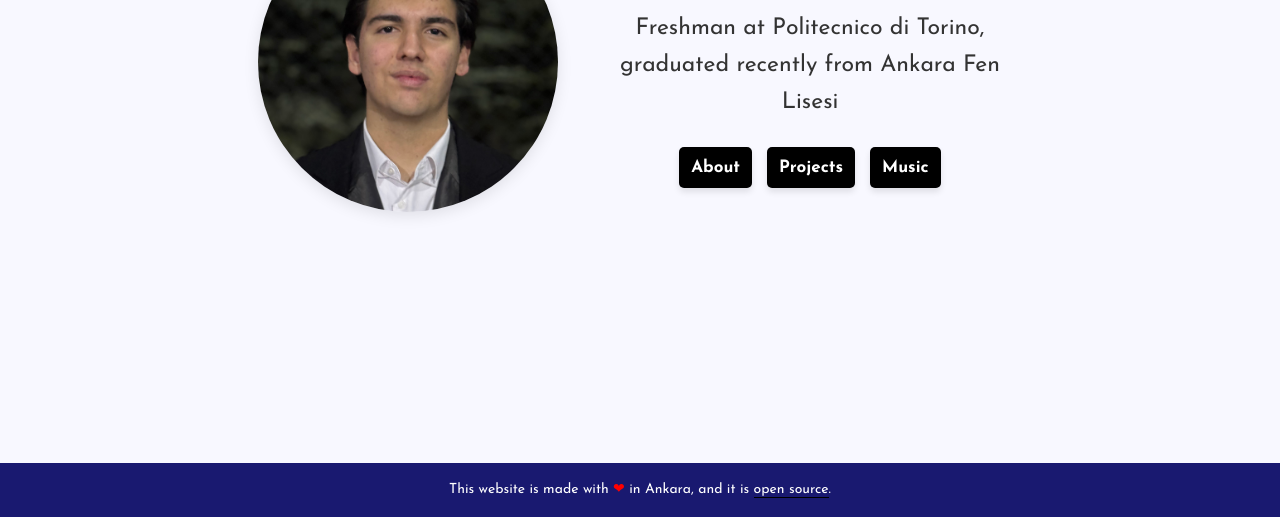
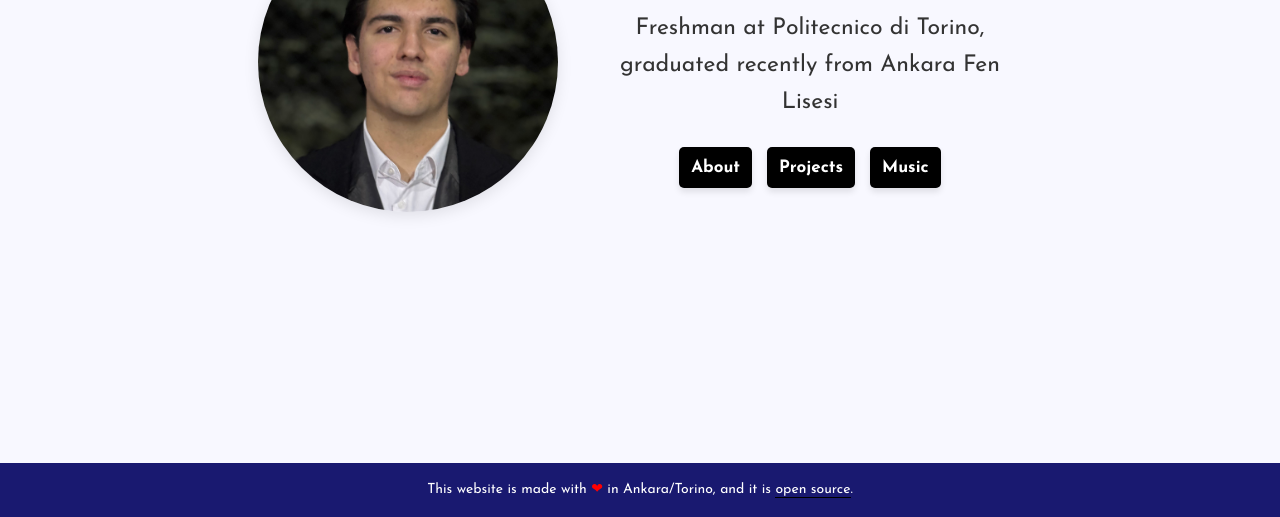
Before and after one commit to psclassic/website, a plain HTML site: page index.html in a window 1280 px wide. Shown: the part 372-889 px from the top of the page. Drawn offline with Linux system fonts and the light colour scheme.

Commit message:
Update index.html

```diff
--- a/index.html
+++ b/index.html
@@ -28,7 +28,7 @@
         </div>
     </div>
     <footer>
-        <p>This website is made with <span class="heart">❤</span> in Ankara, and it is <a href="https://github.com/psclassic/website" target="_blank">open source</a>.</p>
+        <p>This website is made with <span class="heart">❤</span> in Ankara/Torino, and it is <a href="https://github.com/psclassic/website" target="_blank">open source</a>.</p>
     </footer>
 </body>
 </html>
```
